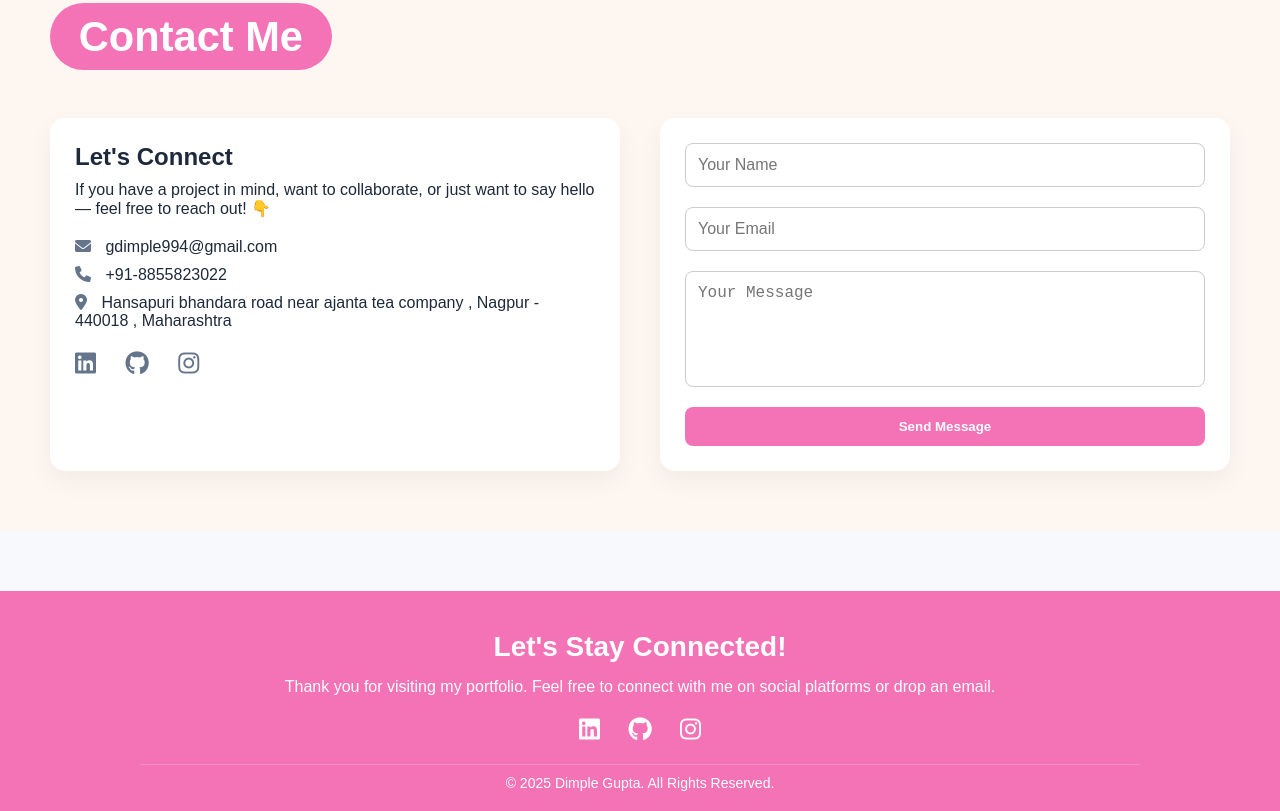
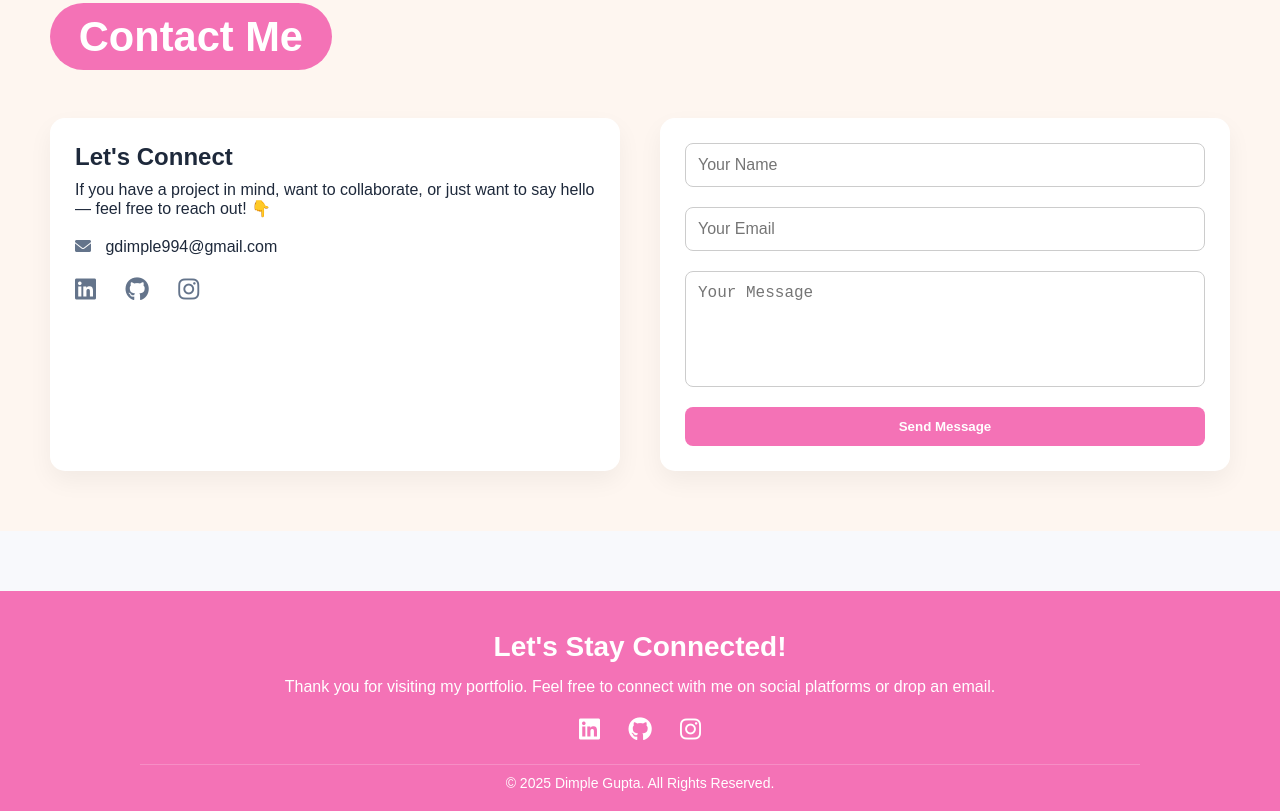
Before and after one commit to Dimple-G08/PORTFOLIO, a plain HTML site: page index.html in a window 1280 px wide. Shown: the part 3044-3855 px from the top of the page. Drawn offline with nearby package versions, Linux system fonts and the light colour scheme.

Commit message:
Update index.html

```diff
--- a/index.html
+++ b/index.html
@@ -661,8 +661,6 @@
         <p>If you have a project in mind, want to collaborate, or just want to say hello — feel free to reach out! 👇</p>
         <ul>
           <li><i class="fas fa-envelope"></i> gdimple994@gmail.com</li>
-          <li><i class="fas fa-phone"></i> +91-8855823022</li>
-          <li><i class="fas fa-map-marker-alt"></i> Hansapuri bhandara road near ajanta tea company , Nagpur - 440018 , Maharashtra  </li>
         </ul>
         <div class="social-links">
           <a href="https://www.linkedin.com/in/dimple-gupta-81b71a296/" target="_blank"><i class="fab fa-linkedin"></i></a>
```
